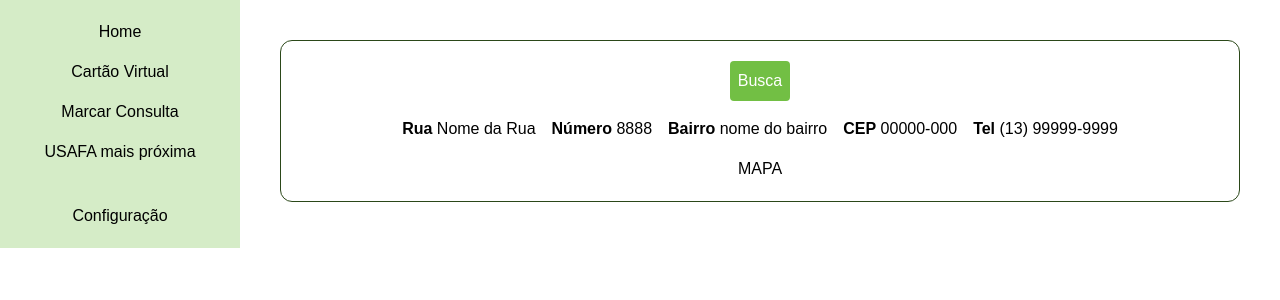
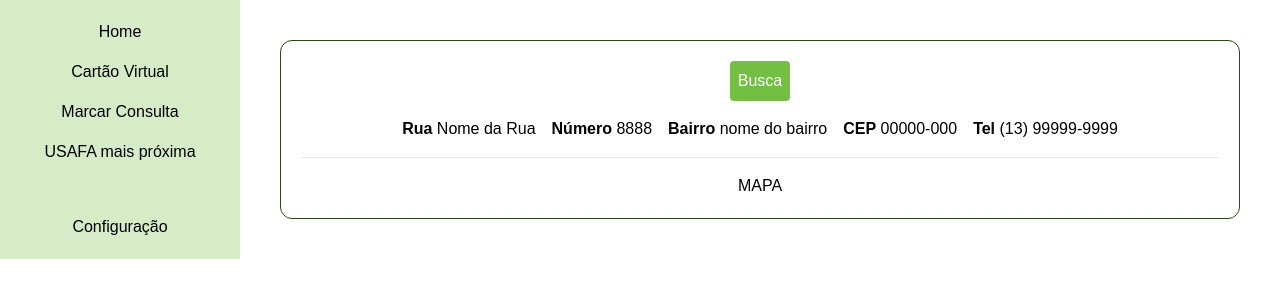
Before and after one commit to iagob2/USAFAs, a Django app: page /endereco_das_usafas/ in a window 1280 px wide. Shown: the part 56-356 px from the top of the page. Run offline with Django 5.2, Linux system fonts and the light colour scheme; some libraries are stand-ins or nearby versions; some web fonts are replaced.

Commit message:
feat: update page USAFA Mais proximo

```diff
--- a/protoDigital/templates/Endereco_das_USAFAs/index.html
+++ b/protoDigital/templates/Endereco_das_USAFAs/index.html
@@ -27,6 +27,8 @@
         <span><strong>Tel</strong> (13) 99999-9999</span>
       </div>
 
+      <hr class="w-full" />
+
       <div class="flex gap-4 w-full items-center justify-center">
         MAPA
     </div>
```
